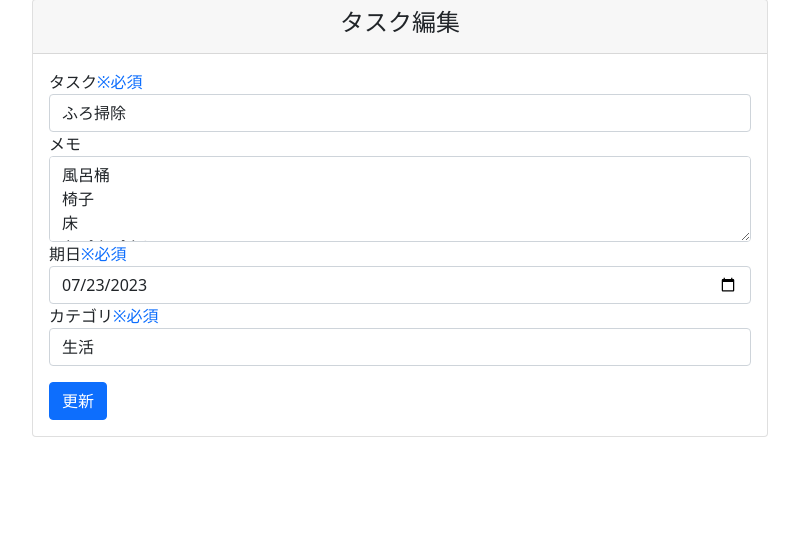
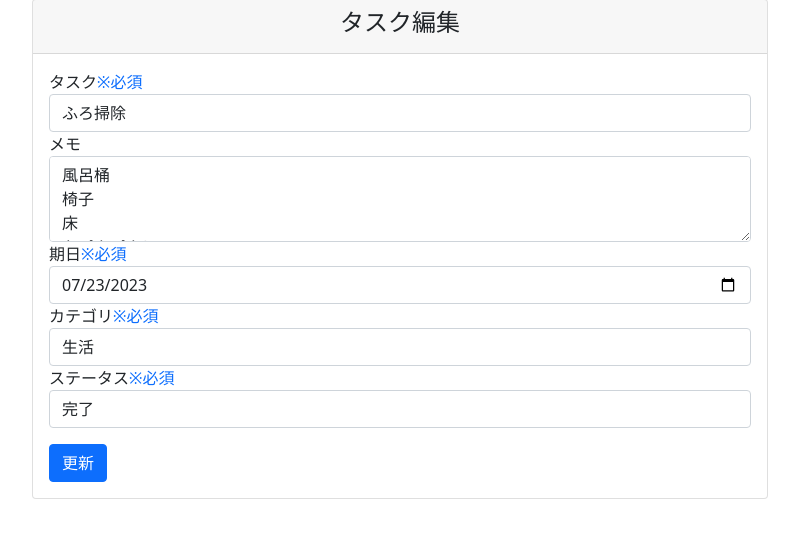
Before and after one commit to bon-com/django-study-04, a Django app: page /task/edit/1 in a window 1280 px wide. Shown: the part 71-609 px from the top of the page, without its empty margins (240-1039 px from the left). Run offline with Django 4.2, Linux system fonts and the light colour scheme; data comes from the database, SQL or seed files in the repository; both versions use the stored data as it was after the commit.

Commit message:
編集画面のエラーメッセージを適切に表示できるよう修正

```diff
--- a/task_manage/todoapps/forms.py
+++ b/task_manage/todoapps/forms.py
@@ -40,6 +40,6 @@ class TodoFormBase(forms.ModelForm):
 class TodoEditForm(TodoFormBase):
     """タスク編集用フォーム"""
 
-    class Meata(TodoFormBase.Meta):
+    class Meta(TodoFormBase.Meta):
         # 画面表示項目
         fields = ["task", "memo", "due_date", "category", "status"]
--- a/task_manage/todoapps/templates/todo/edit.html
+++ b/task_manage/todoapps/templates/todo/edit.html
@@ -15,7 +15,7 @@
             {% csrf_token %}
             <div class="form-group">
               <label for="task">タスク<span class="text-primary ml-3">※必須</span></label>
-              <input type="text" class="form-control" id="task" name="task" value="{{ form.instance.task }}">
+              <input type="text" class="form-control" id="task" name="task" value="{{ form.task.value|default_if_none:''}}">
             </div>
             {% for error in form.task.errors %}
             <div id="title-error" class="text-danger mb-3 error-msg">
@@ -24,7 +24,7 @@
             {% endfor %}
             <div class="form-group">
               <label for="memo">メモ</label>
-              <textarea class="form-control" id="memo" name="memo" rows="3">{{ form.instance.memo }}</textarea>
+              <textarea class="form-control" id="memo" name="memo" rows="3">{{ form.memo.value|default_if_none:''}}</textarea>
             </div>
             {% for error in form.memo.errors %}
             <div id="title-error" class="text-danger mb-3 error-msg">
@@ -33,7 +33,7 @@
             {% endfor %}
             <div class="form-group">
               <label for="due_date">期日<span class="text-primary ml-3">※必須</span></label>
-              <input type="date" class="form-control" id="due_date" name="due_date" value="{{ form.instance.due_date|date:"Y-m-d" }}">
+              <input type="date" class="form-control" id="due_date" name="due_date" value="{{ form.due_date.value|date:'Y-m-d'|default_if_none:''}}">
             </div>
             {% for error in form.due_date.errors %}
             <div id="title-error" class="text-danger mb-3 error-msg">
@@ -45,7 +45,7 @@
               <select class="form-control" id="category" name="category">
                 <option value="">選択してください</option>
                 {% for category in categories %}
-                <option value="{{ category.id }}" {% if category.id == form.instance.category.id %}selected{% endif %}>{{ category.category_name }}</option>
+                <option value="{{ category.id }}" {% if category.id == form.category.value|default_if_none:'' %}selected{% endif %}>{{ category.category_name }}</option>
                 {% endfor %}
               </select>
             </div>
@@ -54,8 +54,21 @@
                 {{ error }}
             </div>
             {% endfor %}
+            <div class="form-group">
+              <label for="status">ステータス<span class="text-primary ml-3">※必須</span></label>
+              <select class="form-control" id="status" name="status">
+                <option value="">選択してください</option>
+                <option value="0" {% if form.status.value == 0 %}selected{% endif %}>未完了</option>
+                <option value="1" {% if form.status.value == 1 %}selected{% endif %}>完了</option>
+              </select>
+            </div>
+            {% for error in form.status.errors %}
+            <div id="title-error" class="text-danger mb-3 error-msg">
+                {{ error }}
+            </div>
+            {% endfor %}
+
             <button type="submit" class="btn btn-primary mt-3">更新</button>
-            <input type="hidden" name="status" value="{{ form.instance.status }}">
           </form>
         </div>
       </div>
```
Also changed, not shown: task_manage/todoapps/templates/todo/detail.html (+14 -14 lines), task_manage/db.sqlite3.
